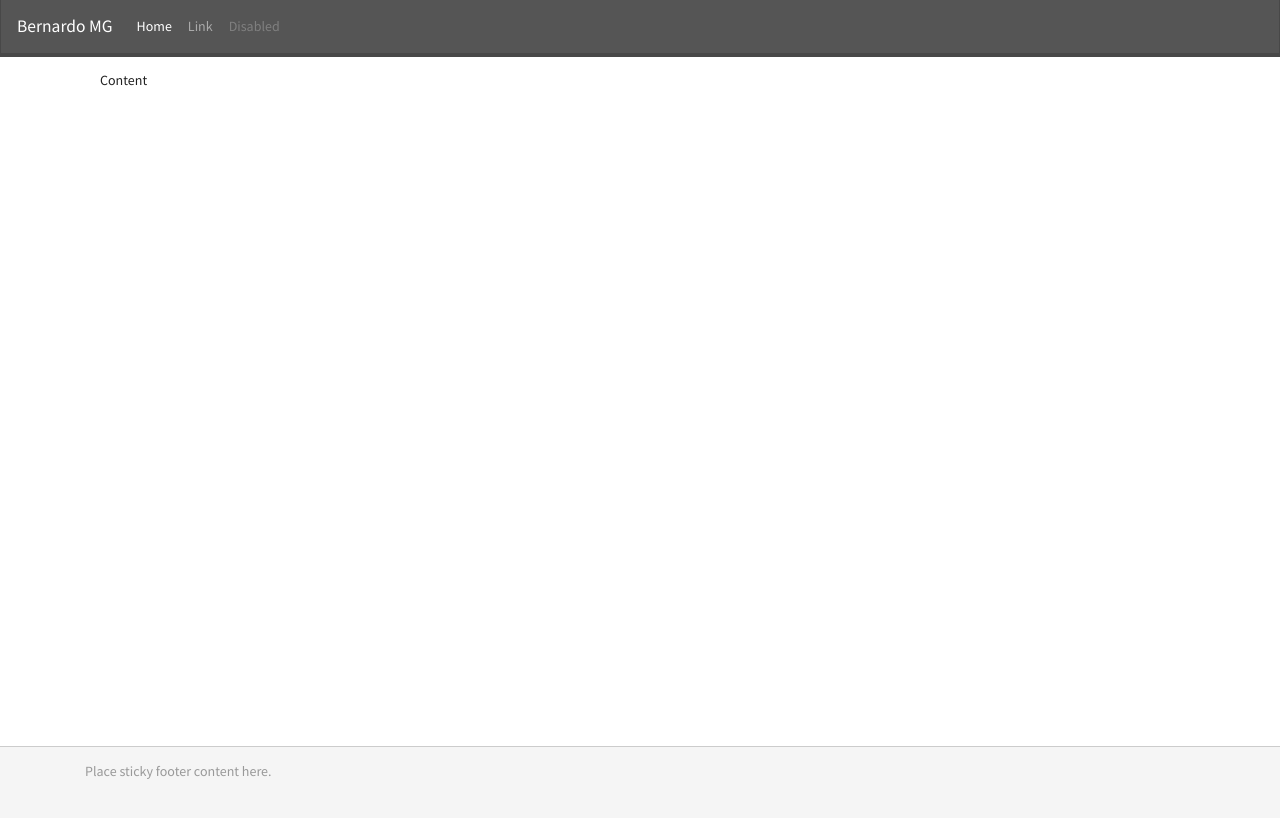
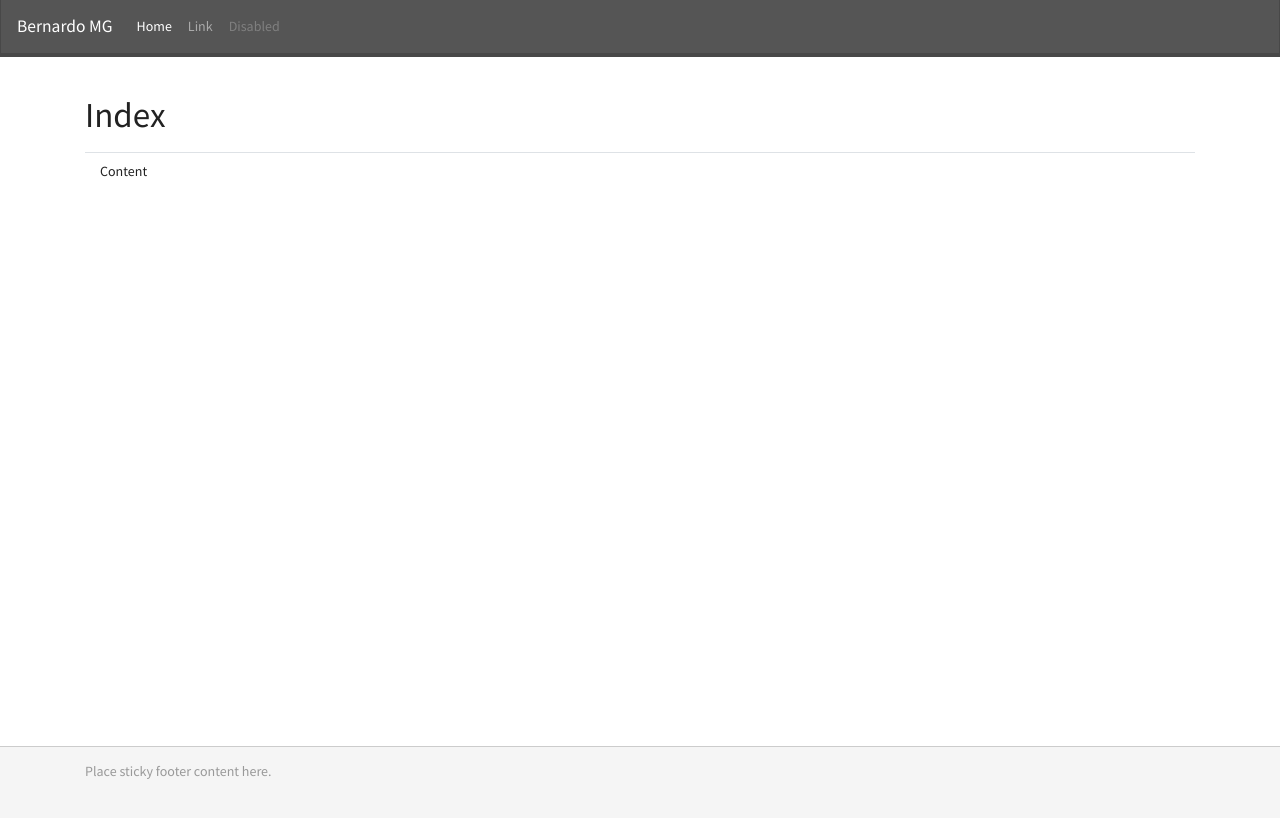
Before and after one commit to Bernardo-MG/front-site, a Jekyll site: the page built from index.md, in a window 1280 px wide. Shown: the top 818 px of the page. Built offline with Jekyll 4.4.1, drawn with Linux system fonts in a browser that asks for light colours; nearby versions of some CDN libraries.

Commit message:
Added page header

```diff
--- a/_includes/head.html
+++ b/_includes/head.html
@@ -24,7 +24,11 @@
    <meta property="og:image" content="./assets/favicon.ico" />
    <meta property="og:url" content="{{ site.url }}" />
    <meta property="og:site_name" content="{{ site.title }}" />
+   {%- if page.title -%}
+   <meta property="og:title" content="{{ page.title }} - {{ site.title }}" />
+   {% else %}
    <meta property="og:title" content="{{ site.title }}" />
+   {%- endif -%}
    <meta property="og:description" content="{{ site.description }}" />
 
    <!-- Twitter Card -->
--- a/_layouts/default.html
+++ b/_layouts/default.html
@@ -4,6 +4,11 @@
 <body>
    {%- include header.html -%}
    <main role="main" class="container">
+      {%- if page.title -%}
+      <header class="pb-2 mt-4 mb-2 border-bottom">
+         <h1>{{ page.title }}</h1>
+      </header>
+      {%- endif -%}
       <section id="main-section" class="container">
          {{ content }}
       </section>
--- a/index.md
+++ b/index.md
@@ -3,5 +3,6 @@
 # To modify the layout, see https://jekyllrb.com/docs/themes/#overriding-theme-defaults
 
 layout: home
+title: Index
 ---
 Content
```
Also changed, not shown: _layouts/page.html (+5 -10 lines).
